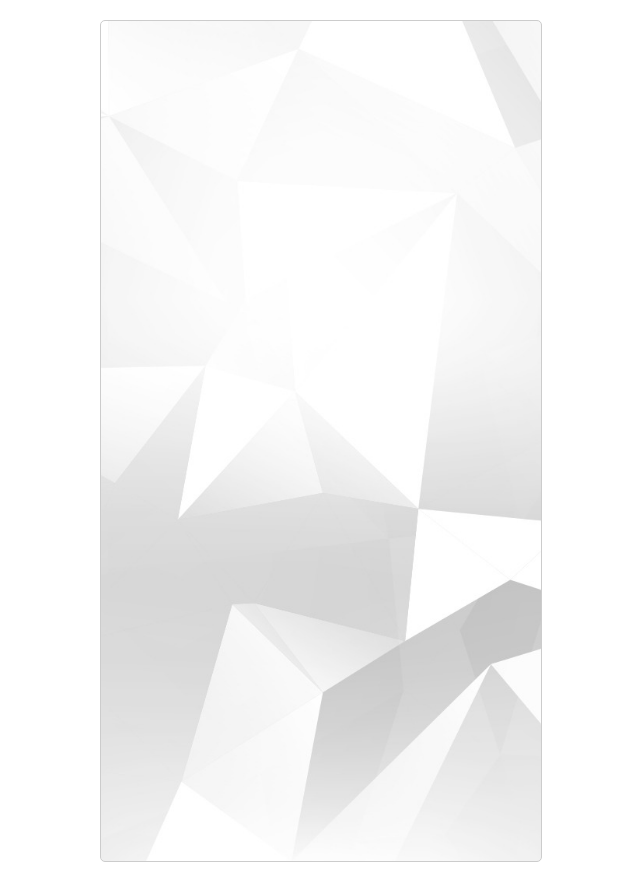
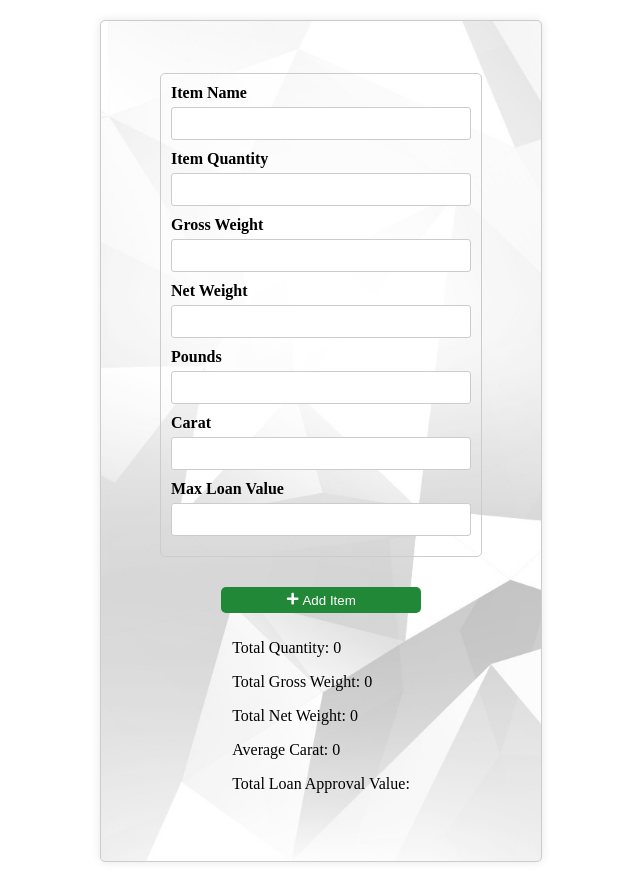
Before and after one commit to PasinduUmayangaSenanayaka/mainapp, a React (Create React App) app: page /pawn-generate in a window 1280 px wide. Shown: the whole page, without its empty margins (408-1048 px from the left). Built offline with nearby package versions, Linux system fonts and the light colour scheme; the HTML template or start-up script is replaced by a standard one.

Commit message:
Update PawnGeneratePage.js

```diff
--- a/src/components/PawnGeneratePage.js
+++ b/src/components/PawnGeneratePage.js
@@ -1,5 +1,6 @@
-import React, { useState } from 'react';
+import React, { useState, useEffect } from 'react';
 import { FaTrashAlt, FaPlus } from 'react-icons/fa'; // Import the trash and plus icons
+import './pawnGenerateStyles.css'; // Import the CSS file
 
 const PawnGeneratePage = () => {
   const [items, setItems] = useState([{ itemName: '', itemsQuantity: '', totalWeight: '', netWeight: '' }]);
@@ -10,17 +11,106 @@ const PawnGeneratePage = () => {
   const [totalNetWeight, setTotalNetWeight] = useState(0);
   const [averageCarat, setAverageCarat] = useState(0);
 
-  // Removed unused function and useEffect
+  useEffect(() => {
+    calculateMonetaryValues();
+  }, [items]);
+
+  const calculateMonetaryValues = () => {
+    // Calculation logic here
+  };
 
   const addItem = () => {
     setItems([...items, { itemName: '', itemsQuantity: '', totalWeight: '', netWeight: '' }]);
   };
 
-  // Other functions...
+  const removeItem = (index) => {
+    const updatedItems = [...items];
+    updatedItems.splice(index, 1);
+    setItems(updatedItems);
+  };
+
+  const handleInputChange = (index, event, field) => {
+    const updatedItems = [...items];
+    updatedItems[index][field] = event.target.value;
+    setItems(updatedItems);
+  };
 
   return (
     <div className="container">
-      {/* JSX content */}
+      {items.map((item, index) => (
+        <div key={index} className="item-container">
+          <div>
+            <label>Item Name</label>
+            <input
+              type="text"
+              value={item.itemName}
+              onChange={(e) => handleInputChange(index, e, 'itemName')}
+            />
+          </div>
+          <div>
+            <label>Item Quantity</label>
+            <input
+              type="text"
+              value={item.itemsQuantity}
+              onChange={(e) => handleInputChange(index, e, 'itemsQuantity')}
+            />
+          </div>
+          <div>
+            <label>Gross Weight</label>
+            <input
+              type="text"
+              value={item.totalWeight}
+              onChange={(e) => handleInputChange(index, e, 'totalWeight')}
+            />
+          </div>
+          <div>
+            <label>Net Weight</label>
+            <input
+              type="text"
+              value={item.netWeight}
+              onChange={(e) => handleInputChange(index, e, 'netWeight')}
+            />
+          </div>
+          <div>
+            <label>Pounds</label>
+            <input
+              type="text"
+              value={monetaryValues[index]?.poundAmount || ''}
+              readOnly
+            />
+          </div>
+          <div>
+            <label>Carat</label>
+            <input
+              type="text"
+              value={monetaryValues[index]?.carat || ''}
+              readOnly
+            />
+          </div>
+          <div>
+            <label>Max Loan Value</label>
+            <input
+              type="text"
+              value={monetaryValues[index]?.monetaryValue.toLocaleString('en-LK', { style: 'currency', currency: 'LKR' }) || ''}
+              readOnly
+            />
+          </div>
+
+          {items.length > 1 && (
+            <button className="remove-item-btn" onClick={() => removeItem(index)}>
+              <FaTrashAlt />
+            </button>
+          )}
+        </div>
+      ))}
+      <button className="add-item-btn" onClick={addItem}><FaPlus /> Add Item</button>
+      <div>
+        <p>Total Quantity: {totalQuantity}</p>
+        <p>Total Gross Weight: {totalGrossWeight}</p>
+        <p>Total Net Weight: {totalNetWeight}</p>
+        <p>Average Carat: {averageCarat}</p>
+        <p>Total Loan Approval Value: {loanApprovalValue.toLocaleString('en-LK', { style: 'currency', currency: 'LKR' })}</p>
+      </div>
     </div>
   );
 }
```
